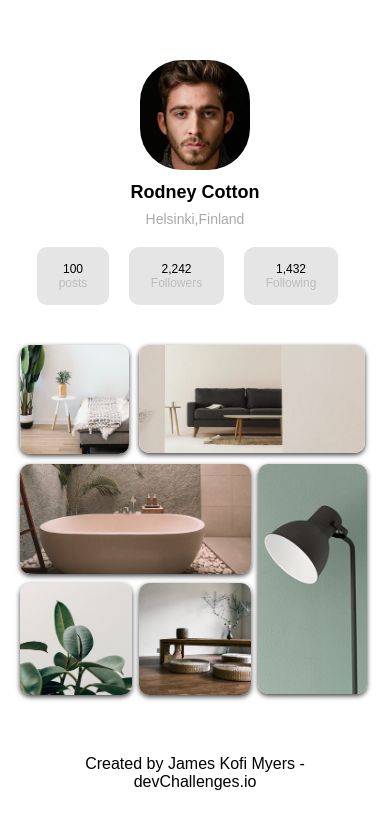
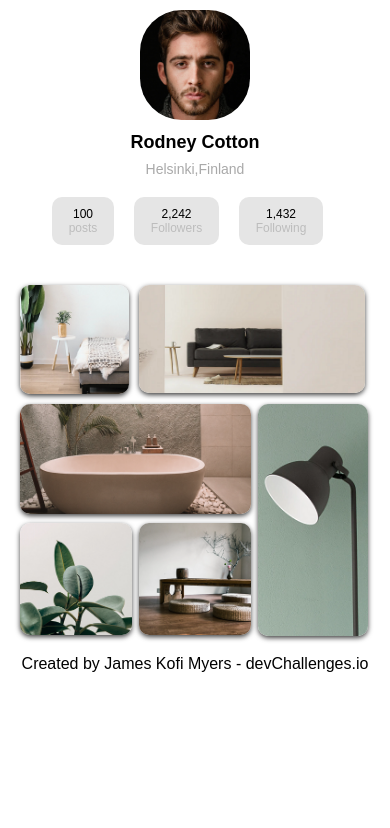
Before and after one commit to kinjames/my-gallery, a plain HTML site: page index.html in a window 390 px wide. Drawn offline with Linux system fonts and the light colour scheme.

Commit message:
Add files via upload

```diff
--- a/style.css
+++ b/style.css
@@ -7,7 +7,10 @@
     font-family: "Poppins", sans-serif;
 }
 
-
+html body {
+    min-height: 100vh;
+    width: 100%;
+}
 
 ul {
     text-decoration: none;
@@ -23,7 +26,7 @@ p {
 
 li {
     display: inline-block;
-    padding: 15px;
+    padding: 10px;
     font-size: 12px;
     background-color: #E5E5E5;
     border-radius: 10px;
@@ -38,7 +41,7 @@ a {
     justify-content: center;
     align-items: center;
     text-align: center;
-    padding: 30px;
+    padding: 10px;
     color: #000000;
 }
 
@@ -48,10 +51,12 @@ span {
     font-size: 12px;
 }
 
+
 .container {
     width: 1140px;
     margin: 0 auto;
     font-size: 16px;
+    overflow: hidden;
 }
 
 .header {
@@ -59,8 +64,8 @@ span {
     flex-direction: column;
     justify-content: center;
     align-items: center;
-    margin-top: 60px;
-    margin-bottom: 60px;
+    margin-top: 10px;
+    margin-bottom: 5px;
 }
 
 
@@ -81,12 +86,11 @@ span {
 .gallery {
     display: grid;
     width: 100%;
-    grid-template-columns: repeat(3, 18rem);
-    grid-template-rows: repeat(3, 18rem);
+    grid-template-columns: repeat(3, 9rem);
+    grid-template-rows: repeat(3, 9rem);
     justify-content: center;
     grid-column-gap: 15px;
     grid-row-gap: 15px;
-    margin-bottom: 30px;
 }
 
 .gallery img {
@@ -107,7 +111,7 @@ span {
 .img4 { grid-area: 3 / 1 / 4 / 2; }
 .img5 { grid-area: 3 / 2 / 4 / 3; }
 .img6 { grid-area: 2 / 3 / 4 / 4;
-    width: 97%;
+    width: 98%;
 }
 
 
@@ -117,6 +121,7 @@ span {
             display: flex;
             flex-direction: column;
             overflow: hidden;
+            height: 100vh;
         }
 
         .gallery {
@@ -135,4 +140,11 @@ span {
         .name {
             font-size: 18px;
         }
+
+        .img6 {
+            width: 98%;
+        }
+        a {
+            padding: 20px;
+        }
     }
```
